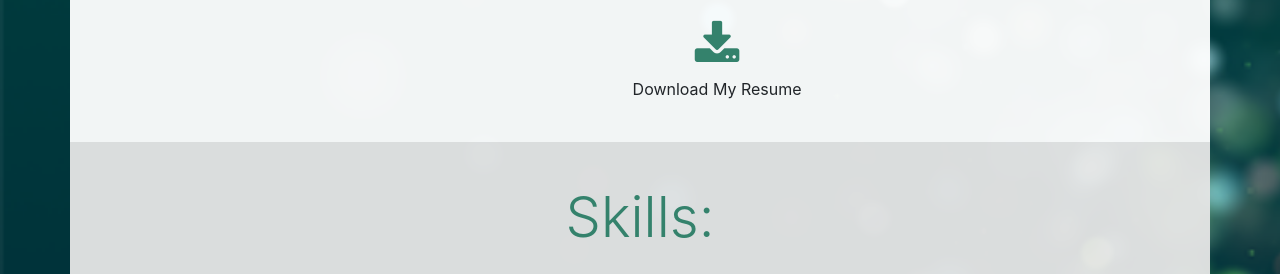
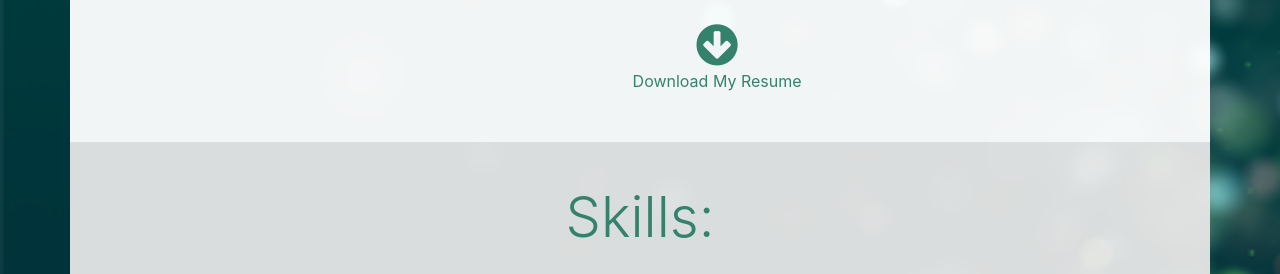
Before and after one commit to sylve0n/sylve0n.github.io.deprecated, a plain HTML site: page index.html in a window 1280 px wide. Shown: the part 483-757 px from the top of the page. Drawn offline with nearby package versions, Linux system fonts and the light colour scheme.

Commit message:
Fixed Download Button

```diff
--- a/index.html
+++ b/index.html
@@ -32,8 +32,9 @@
               I am a current student at Ozark's Technical Community College pursuing a degree in Computer Information Science. I am passionate about technology and development and I am currently looking for opportunities to further my knowledge in the field. Although I feel like I excel the most with front-end website development, I consider myself a flexible full-stack developer capable of anything. I love learning new programming languages and learning about technology in general. Any opportunity I get to learn outside of classwork, I try to take advantage of. Currently, I am pushing myself to learn Ruby in my free time, as well as get my CompTIA A+ certification. I am trying to be an active member in the various developer usergroups in the area and attend as many meetups as I can to enhance my knowledge.
             </p>
             <figure>
-              <a href="files/Hannah%20Sartin%20-%20Resume.docx" class="nav-link" download><i class="fa fa-download fa-3x" aria-hidden="true"></i></a>
-              <figcaption>Download My Resume</figcaption>
+              <a href="files/Hannah%20Sartin%20-%20Resume.docx" class="nav-link" download><i class="fa fa-arrow-circle-down fa-3x" aria-hidden="true"></i>
+                <figcaption>Download My Resume</figcaption>
+              </a>
             </figure>
           </div>
           <div class="col-md-2">
```
